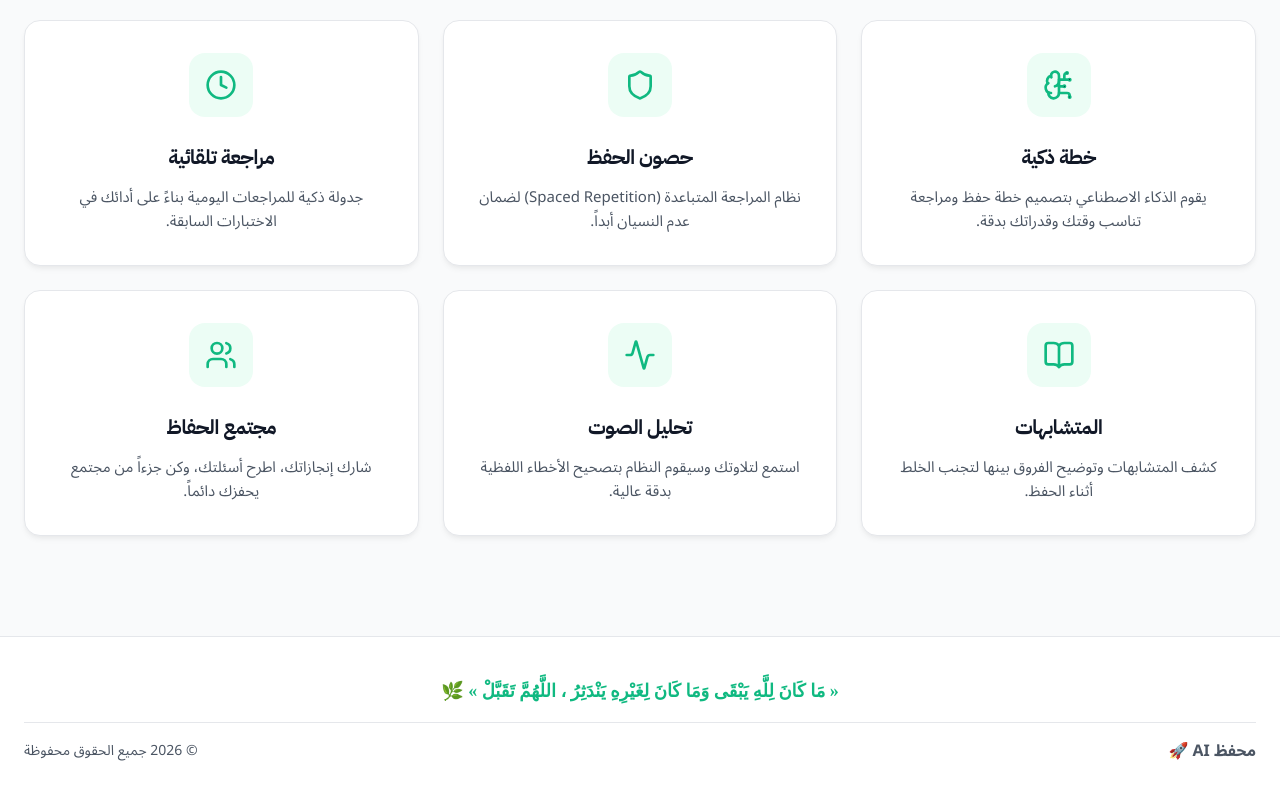
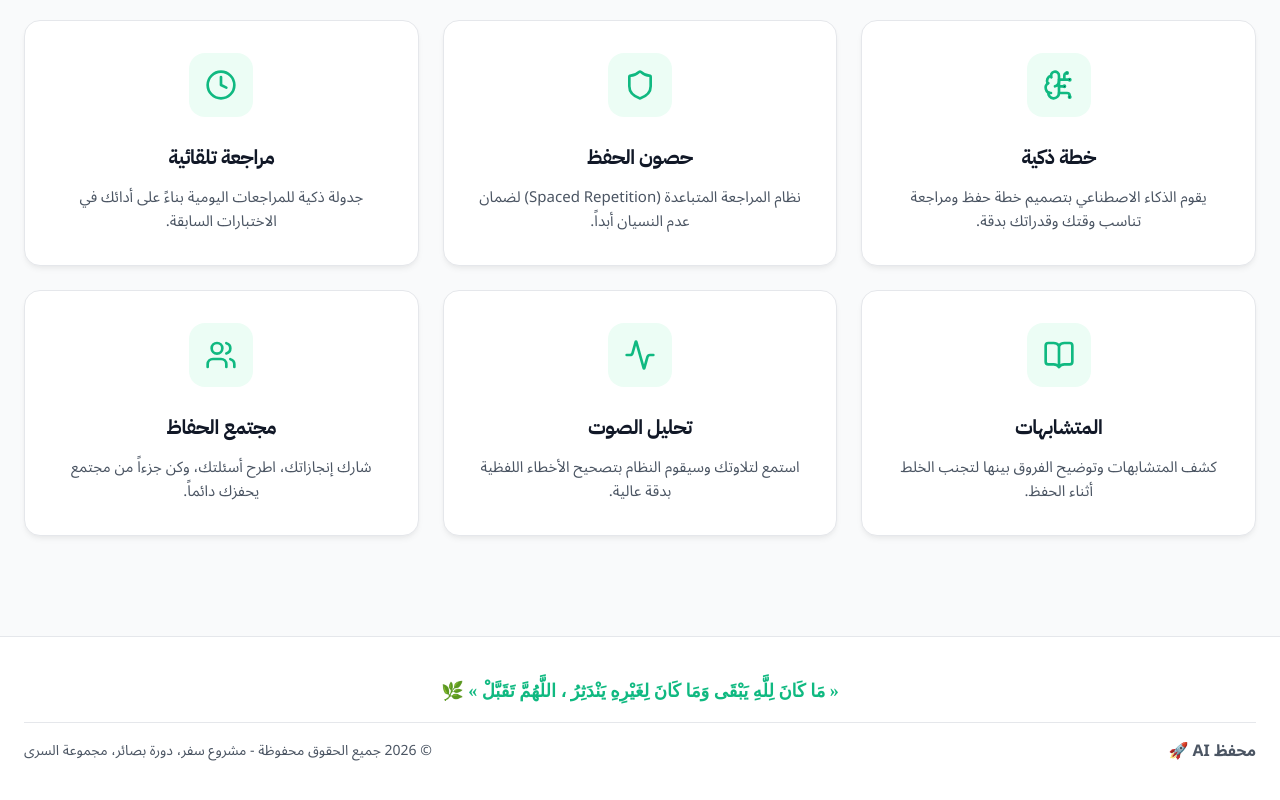
Before and after one commit to TuqaOmar/al-mahfath, a React (Vite) app: page / in a window 1280 px wide. Shown: the part 2425-3225 px from the top of the page. Built offline with nearby package versions, Linux system fonts and the light colour scheme.

Commit message:
feat: add graduation project branding to footer copyright text

```diff
--- a/src/i18n/ar.js
+++ b/src/i18n/ar.js
@@ -61,7 +61,7 @@ const ar = {
   cta_demo: 'جرّب بدون تسجيل',
 
   // ── Footer ───────────────────────────────────────────────
-  footer_rights: 'جميع الحقوق محفوظة',
+  footer_rights: 'جميع الحقوق محفوظة - مشروع سفر، دورة بصائر، مجموعة السرى',
   footer_slogan: 'مُصمَّم بـ ❤️ لخدمة حفاظ كتاب الله',
 
   // ── Auth Modal ───────────────────────────────────────────
--- a/src/i18n/en.js
+++ b/src/i18n/en.js
@@ -61,7 +61,7 @@ const en = {
   cta_demo: 'Try Without Registration',
 
   // ── Footer ───────────────────────────────────────────────
-  footer_rights: 'All rights reserved',
+  footer_rights: 'All rights reserved - Safar Project, Basaer Course, Al-Sari Group',
   footer_slogan: 'Designed with ❤️ to serve the memorizers of the Book of Allah',
 
   // ── Auth Modal ───────────────────────────────────────────
```
